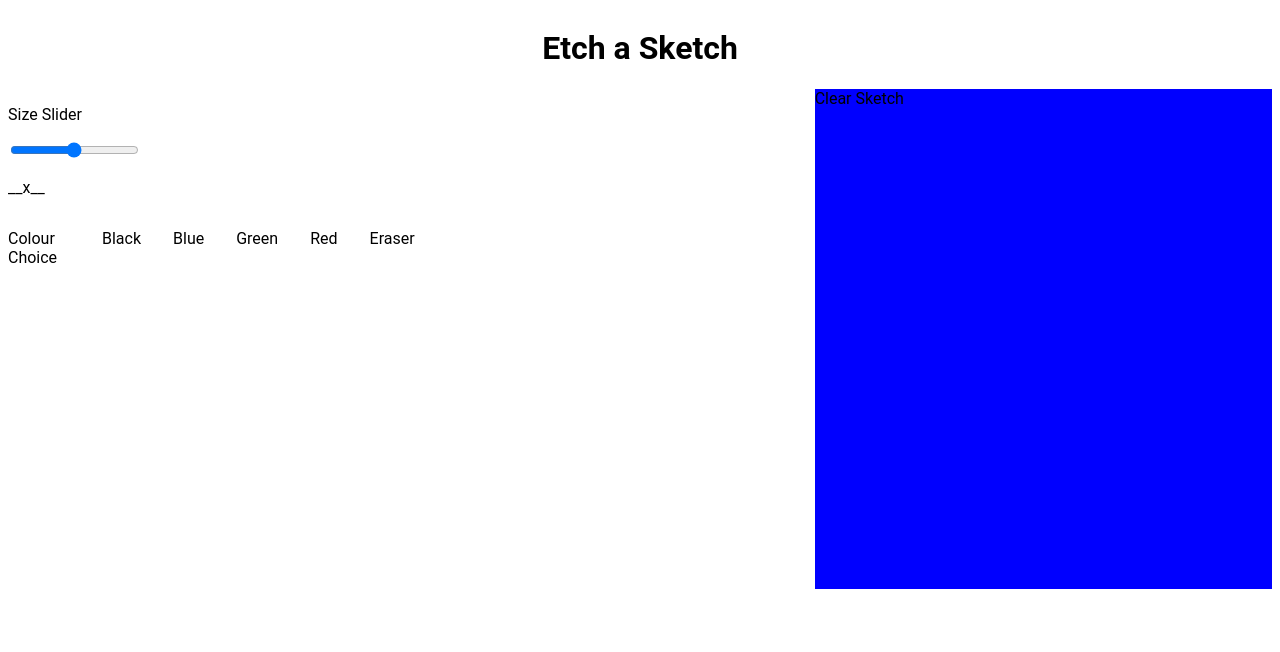
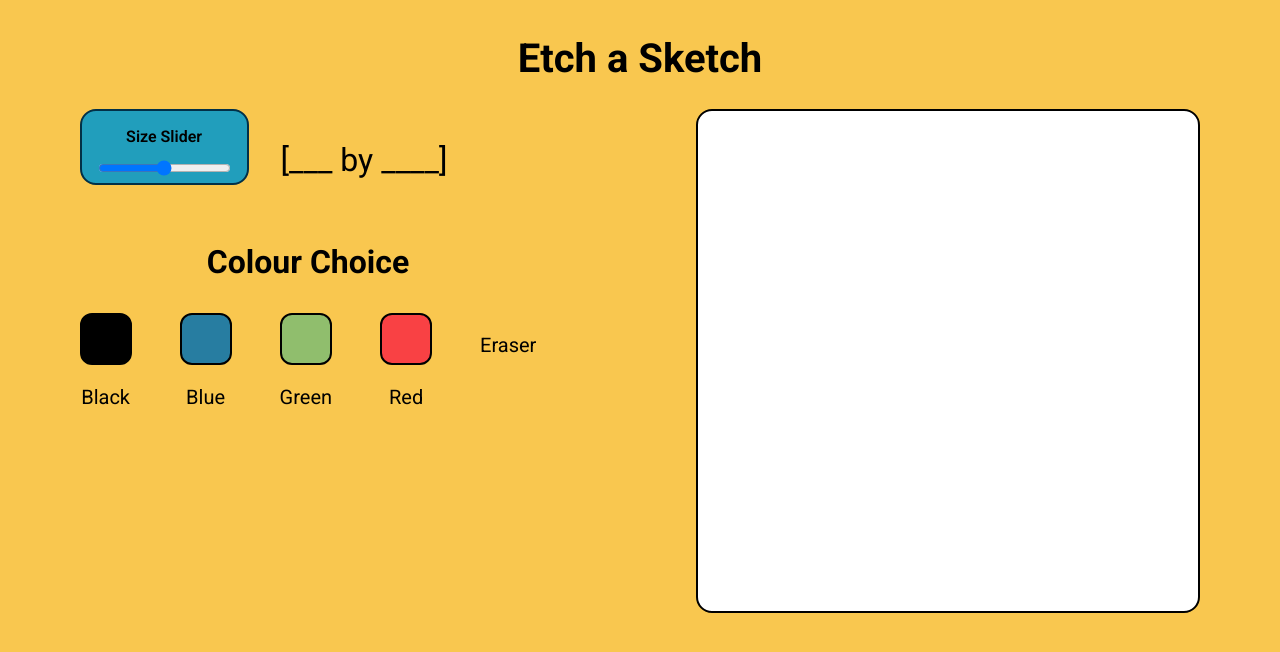
Before and after one commit to Andien99/etch-a-sketch, a plain HTML site: page index.html in a window 1280 px wide. Drawn offline with Linux system fonts and the light colour scheme.

Commit message:
coded the main UI and styles on CSS

```diff
--- a/index.html
+++ b/index.html
@@ -6,34 +6,48 @@
     <link rel="stylesheet" href="styles.css">
     <script src="script.js" defer></script>
     <title>Etch a Sketch</title>
+    <link rel="preconnect" href="https://fonts.googleapis.com">
+    <link rel="preconnect" href="https://fonts.gstatic.com" crossorigin>
+    <link href="https://fonts.googleapis.com/css2?family=Roboto:ital,wght@0,100..900;1,100..900&display=swap" rel="stylesheet">
 </head>
 <body>
-    <h1>Etch a Sketch</h1>
+    <h1 style="font-size: 40px;">Etch a Sketch</h1>
     <div class="container">
         <div class="input">
             <div class="size">
-                <p>Size Slider</p>
-                <div class="slideContainer">
-                    <input type="range" min="1" max="100" value="50" class="slider" id="myRange">
+                <div class="slider">
+                    <p class="label">Size Slider</p>
+                    <div class="slideContainer">
+                        <input type="range" min="1" max="100" value="50" class="slider" id="myRange"></div>
                 </div>
-                <p> __x__</p>
+                <p class="boxValues"> [___ by ____]</p>
             </div>
+            <p id="label_colour">Colour Choice</p>
             <div class="colourOption">
-                <p>Colour Choice</p>
-                <div class="colour black"></div>
+                <div class="colour_container">
+                    <div class="palette black" style="background-color: black;"></div>
                     <p>Black</p>
-                <div class="colour blue"></div>
+                </div>
+                <div class="colour_container" >
+                    <div class="palette blue" style="background-color: #277da1;"></div>
                     <p>Blue</p>
-                <div class="colour green"></div>
+                </div>
+                <div class="colour_container">
+                    <div class="palette green" style="background-color: #90be6d;"></div>
                     <p>Green</p>
-                <div class="colour red"></div>
+                </div>
+                <div class="colour_container">
+                    <div class="palette red" style="background-color: #f94144;"></div>
                     <p>Red</p>
-                <div class="eraser"></div>
+                </div>
+                <div class="colour_container">
+                    <div class="eraser"></div>
                     <p>Eraser</p>
+                </div>
             </div>
         </div>
         <div class="output"></div>
-            <div class="sketchpad">Clear Sketch</div>
+            <div class="sketchpad"></div>
     </div>
 </body>
 </html>
--- a/styles.css
+++ b/styles.css
@@ -2,6 +2,12 @@ body {
     font-family: "Roboto", serif;
     display: flex;
     flex-direction: column;
+    background-color: #f9c74f;
+}
+
+.roboto {
+    font-family: "Roboto", serif;
+    font-optical-sizing: auto;
 }
 
 h1 {
@@ -13,22 +19,83 @@ h1 {
 .container {
     display: flex;
     justify-content: center;
-    gap: 200px;
+    gap: 80px;
 }
 
 .input {
     display: flex;
     flex-direction: column;
     justify-content: flex-start;
+    gap:32px
+}
+
+.size {
+    display: flex;
+    gap:32px;
+}
+
+.slider {
+    background-color: #219ebc;
+    border-radius: 16px;
+    padding: 16px;
+    border-style: solid;
+    border-color: #023047;
+    border-width: 2px;
+    height: 40px;
+
+}
+
+.label {
+    text-align: center;
+    font-weight: 600;
+    font-size: 16px;
+    margin: 0px;
+}
+.slideContainer {
+    display: flex;
+    justify-content: center;
+}
+
+#myRange {
+    padding: 0px;
+    margin: 0px;
+}
+
+.boxValues {
+    font-size: 32px;
+}
+
+#label_colour {
+    font-size: 32px;
+    text-align: center;
+    font-weight: 700;
+    margin: 0px;
 }
 
 .colourOption {
     display: flex;
-    gap: 16px;
+    gap: 48px;
+    justify-content: space-evenly;
+}
+
+p {
+    font-size: 20px;
+    text-align: center;
+}
+
+.palette {
+    height:48px;
+    width: 48px;
+    border-radius: 12px;
+    border-style: solid;
+    border-width: 2px;
+    background-color: white;
 }
 .sketchpad {
-    border-width: 8px;
+    border-style: solid;
+    border-width: 2px;
     width: 500px;
     height: 500px;
-    background-color: blue;
+    border-radius: 16px;
+    background-color: white;
 }
```
